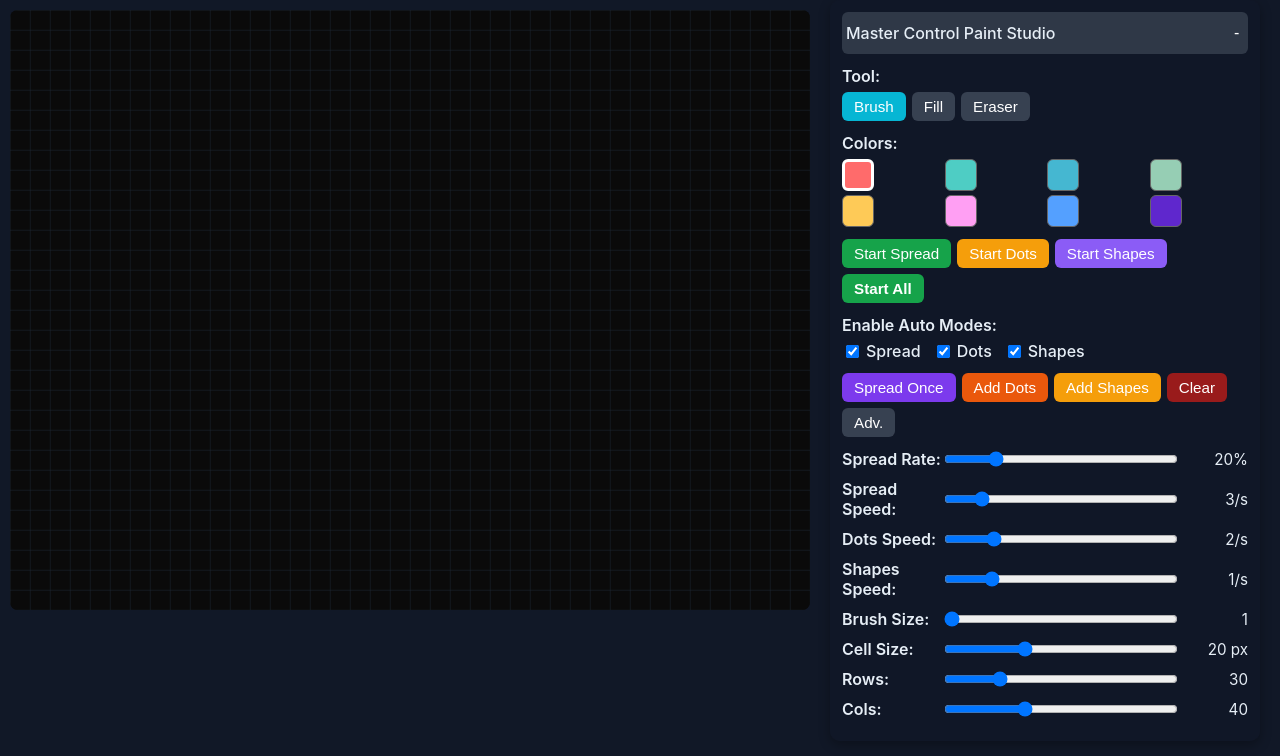
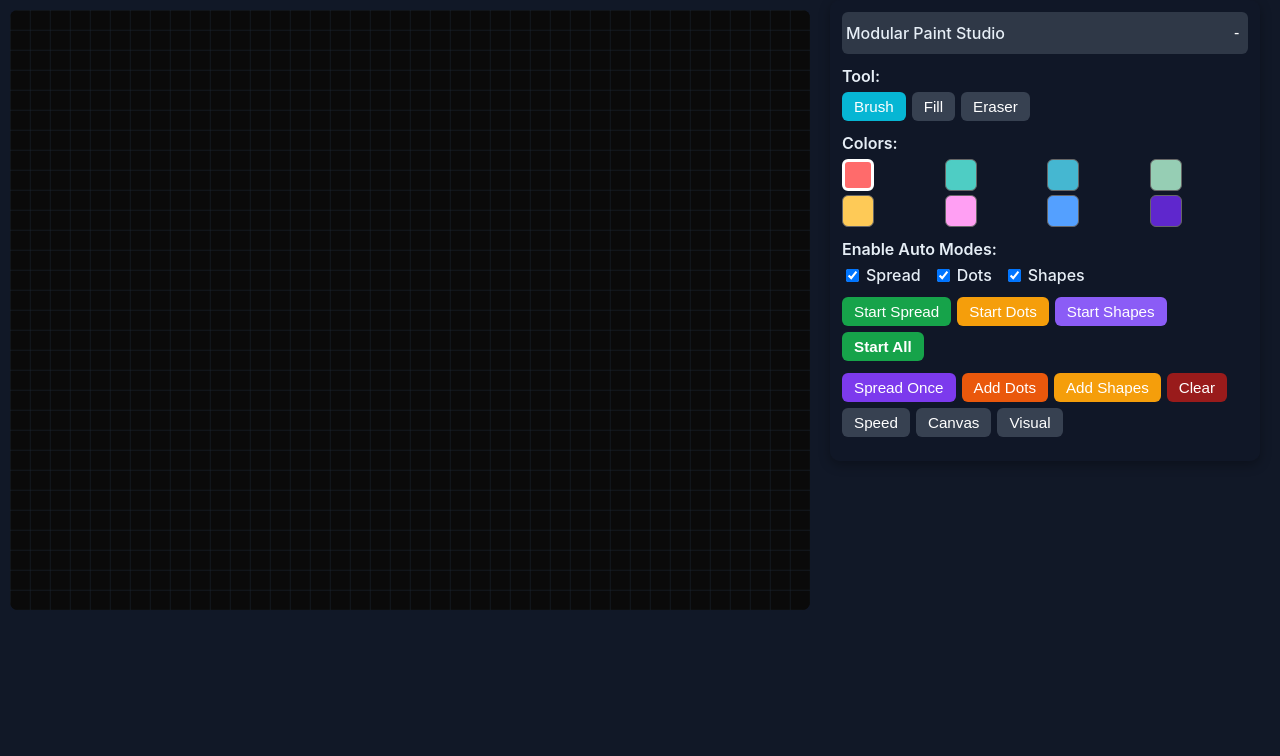
Before and after one commit to jo56/painting-with-roughness, a React (Vite) app: page / in a window 1280 px wide. Shown: the top 756 px of the page. Built offline with nearby package versions, Linux system fonts and the light colour scheme.

Commit message:
changing setting sliders

```diff
--- a/src/App.tsx
+++ b/src/App.tsx
@@ -14,7 +14,7 @@ function cloneGrid(grid: number[][]): number[][] {
   return grid.map(row => [...row]);
 }
 
-export default function MasterControlPaintStudio(): JSX.Element {
+export default function ModularSettingsPaintStudio(): JSX.Element {
   const canvasRef = useRef<HTMLCanvasElement | null>(null);
   const canvasContainerRef = useRef<HTMLDivElement | null>(null);
   const panelRef = useRef<HTMLDivElement | null>(null);
@@ -67,7 +67,9 @@ export default function MasterControlPaintStudio(): JSX.Element {
   const [blendMode, setBlendMode] = useState(defaults.blendMode);
   const [tool, setTool] = useState('brush');
   const [panelMinimized, setPanelMinimized] = useState(false);
-  const [showAdvanced, setShowAdvanced] = useState(false);
+  const [showSpeedSettings, setShowSpeedSettings] = useState(false);
+  const [showCanvasSettings, setShowCanvasSettings] = useState(false);
+  const [showVisualSettings, setShowVisualSettings] = useState(false);
 
   const spreadProbabilityRef = useRef(spreadProbability);
   const autoSpreadSpeedRef = useRef(autoSpreadSpeed);
@@ -403,7 +405,6 @@ export default function MasterControlPaintStudio(): JSX.Element {
   };
 
   const startAllEnabled = () => {
-    // Start all enabled auto modes
     if (autoSpreadEnabled && !autoSpreading) {
       runningRef.current = true;
       setAutoSpreading(true);
@@ -422,7 +423,6 @@ export default function MasterControlPaintStudio(): JSX.Element {
   };
 
   const stopAll = () => {
-    // Stop all running auto modes
     if (autoSpreading) {
       runningRef.current = false;
       setAutoSpreading(false);
@@ -565,7 +565,7 @@ export default function MasterControlPaintStudio(): JSX.Element {
             alignItems: 'center'
           }}
         >
-          <span>Master Control Paint Studio</span>
+          <span>Modular Paint Studio</span>
           <button
             onClick={() => setPanelMinimized(prev => !prev)}
             style={{
@@ -641,7 +641,36 @@ export default function MasterControlPaintStudio(): JSX.Element {
               </div>
             </div>
 
-            {/* Individual Control Buttons */}
+            <div style={{ marginBottom: '12px' }}>
+              <label style={{ fontWeight: 600, marginBottom: '6px', display: 'block' }}>Enable Auto Modes:</label>
+              <div style={{ display: 'flex', gap: '12px', flexWrap: 'wrap' }}>
+                <label style={{ display: 'flex', alignItems: 'center', gap: '4px', fontWeight: 500 }}>
+                  <input
+                    type="checkbox"
+                    checked={autoSpreadEnabled}
+                    onChange={(e) => setAutoSpreadEnabled(e.target.checked)}
+                  />
+                  Spread
+                </label>
+                <label style={{ display: 'flex', alignItems: 'center', gap: '4px', fontWeight: 500 }}>
+                  <input
+                    type="checkbox"
+                    checked={autoDotsEnabled}
+                    onChange={(e) => setAutoDotsEnabled(e.target.checked)}
+                  />
+                  Dots
+                </label>
+                <label style={{ display: 'flex', alignItems: 'center', gap: '4px', fontWeight: 500 }}>
+                  <input
+                    type="checkbox"
+                    checked={autoShapesEnabled}
+                    onChange={(e) => setAutoShapesEnabled(e.target.checked)}
+                  />
+                  Shapes
+                </label>
+              </div>
+            </div>
+
             <div style={{ display: 'flex', gap: '6px', marginBottom: '12px', flexWrap: 'wrap' }}>
               {[
                 {
@@ -684,7 +713,6 @@ export default function MasterControlPaintStudio(): JSX.Element {
                 </button>
               ))}
 
-              {/* Master Control Button */}
               <button
                 onClick={isAnyRunning ? stopAll : startAllEnabled}
                 disabled={!anyEnabled && !isAnyRunning}
@@ -709,45 +737,15 @@ export default function MasterControlPaintStudio(): JSX.Element {
               </button>
             </div>
 
-            {/* Enable/Disable Checkboxes */}
-            <div style={{ marginBottom: '12px' }}>
-              <label style={{ fontWeight: 600, marginBottom: '6px', display: 'block' }}>Enable Auto Modes:</label>
-              <div style={{ display: 'flex', gap: '12px', flexWrap: 'wrap' }}>
-                <label style={{ display: 'flex', alignItems: 'center', gap: '4px', fontWeight: 500 }}>
-                  <input
-                    type="checkbox"
-                    checked={autoSpreadEnabled}
-                    onChange={(e) => setAutoSpreadEnabled(e.target.checked)}
-                  />
-                  Spread
-                </label>
-                <label style={{ display: 'flex', alignItems: 'center', gap: '4px', fontWeight: 500 }}>
-                  <input
-                    type="checkbox"
-                    checked={autoDotsEnabled}
-                    onChange={(e) => setAutoDotsEnabled(e.target.checked)}
-                  />
-                  Dots
-                </label>
-                <label style={{ display: 'flex', alignItems: 'center', gap: '4px', fontWeight: 500 }}>
-                  <input
-                    type="checkbox"
-                    checked={autoShapesEnabled}
-                    onChange={(e) => setAutoShapesEnabled(e.target.checked)}
-                  />
-                  Shapes
-                </label>
-              </div>
-            </div>
-
-            {/* Manual Generation */}
             <div style={{ display: 'flex', gap: '6px', marginBottom: '12px', flexWrap: 'wrap' }}>
               {[
                 { label: 'Spread Once', onClick: colorSpread, bg: '#7c3aed' },
                 { label: 'Add Dots', onClick: addRandomDots, bg: '#ea580c' },
                 { label: 'Add Shapes', onClick: addRandomShapes, bg: '#f59e0b' },
                 { label: 'Clear', onClick: clear, bg: '#991b1b' },
-                { label: 'Adv.', onClick: () => setShowAdvanced(prev => !prev), bg: '#374151' }
+                { label: 'Speed', onClick: () => setShowSpeedSettings(prev => !prev), bg: showSpeedSettings ? '#059669' : '#374151' },
+                { label: 'Canvas', onClick: () => setShowCanvasSettings(prev => !prev), bg: showCanvasSettings ? '#059669' : '#374151' },
+                { label: 'Visual', onClick: () => setShowVisualSettings(prev => !prev), bg: showVisualSettings ? '#059669' : '#374151' }
               ].map(({ label, onClick, bg }) => (
                 <button
                   key={label}
@@ -769,19 +767,33 @@ export default function MasterControlPaintStudio(): JSX.Element {
               ))}
             </div>
 
+            {/* Conditional Settings Display */}
+            {(showSpeedSettings || showCanvasSettings) && (
+              <div style={{
+                display: 'grid',
+                gridTemplateColumns: showSpeedSettings && showCanvasSettings ? 'repeat(2, 1fr)' : '1fr',
+                gap: '12px',
+                marginBottom: '12px'
+              }}>
+                {/* Speed Settings Column */}
+                {showSpeedSettings && (
+                  <div>
+                    <label style={{ fontWeight: 600, marginBottom: '8px', display: 'block', fontSize: '0.9rem', color: '#e5e7eb' }}>
+                      Speed Controls
+                    </label>
                     {[
                       ['Spread Rate', spreadProbability, 0, 1, 0.01, setSpreadProbability, '%'],
                       ['Spread Speed', autoSpreadSpeed, 0.25, 20, 0.25, setAutoSpreadSpeed, '/s'],
                       ['Dots Speed', autoDotsSpeed, 0.1, 10, 0.1, setAutoDotsSpeed, '/s'],
-              ['Shapes Speed', autoShapesSpeed, 0.1, 5, 0.1, setAutoShapesSpeed, '/s'],
-              ['Brush Size', brushSize, 1, 10, 1, setBrushSize, ''],
-              ['Cell Size', cellSize, 5, 50, 1, setCellSize, ' px'],
-              ['Rows', rows, 10, 100, 1, handleRowsChange, ''],
-              ['Cols', cols, 10, 100, 1, handleColsChange, '']
+                      ['Shapes Speed', autoShapesSpeed, 0.1, 5, 0.1, setAutoShapesSpeed, '/s']
                     ].map(([label, value, min, max, step, setter, unit], idx) => (
-              <div key={idx} style={{ display: 'flex', alignItems: 'center', marginBottom: '10px' }}>
-                <label style={{ width: '100px', fontWeight: 600 }}>{label}:</label>
-                <div style={{ flex: 1, display: 'flex', alignItems: 'center', gap: '8px' }}>
+                      <div key={idx} style={{ marginBottom: '8px' }}>
+                        <div style={{ display: 'flex', justifyContent: 'space-between', alignItems: 'center', marginBottom: '2px' }}>
+                          <label style={{ fontSize: '0.85rem', fontWeight: 500 }}>{label}:</label>
+                          <span style={{ fontSize: '0.8rem', color: '#9ca3af' }}>
+                            {label === 'Spread Rate' ? `${Math.round((value as number) * 100)}${unit}` : `${value}${unit}`}
+                          </span>
+                        </div>
                         <input
                           type="range"
                           min={min as number}
@@ -789,16 +801,49 @@ export default function MasterControlPaintStudio(): JSX.Element {
                           step={step as number}
                           value={value as number}
                           onChange={(e) => setter(Number(e.target.value))}
-                    style={{ flex: 1, height: '8px', borderRadius: '4px' }}
+                          style={{ width: '100%', height: '6px' }}
                         />
-                  <span style={{ minWidth: '60px', textAlign: 'right', fontSize: '0.95rem' }}>
-                    {label === 'Spread Rate' ? `${Math.round((value as number) * 100)}${unit}` : `${value}${unit}`}
+                      </div>
+                    ))}
+                  </div>
+                )}
+
+                {/* Canvas Settings Column */}
+                {showCanvasSettings && (
+                  <div>
+                    <label style={{ fontWeight: 600, marginBottom: '8px', display: 'block', fontSize: '0.9rem', color: '#e5e7eb' }}>
+                      Canvas Settings
+                    </label>
+                    {[
+                      ['Brush Size', brushSize, 1, 10, 1, setBrushSize, ''],
+                      ['Cell Size', cellSize, 5, 50, 1, setCellSize, ' px'],
+                      ['Rows', rows, 10, 100, 1, handleRowsChange, ''],
+                      ['Cols', cols, 10, 100, 1, handleColsChange, '']
+                    ].map(([label, value, min, max, step, setter, unit], idx) => (
+                      <div key={idx} style={{ marginBottom: '8px' }}>
+                        <div style={{ display: 'flex', justifyContent: 'space-between', alignItems: 'center', marginBottom: '2px' }}>
+                          <label style={{ fontSize: '0.85rem', fontWeight: 500 }}>{label}:</label>
+                          <span style={{ fontSize: '0.8rem', color: '#9ca3af' }}>
+                            {`${value}${unit}`}
                           </span>
                         </div>
+                        <input
+                          type="range"
+                          min={min as number}
+                          max={max as number}
+                          step={step as number}
+                          value={value as number}
+                          onChange={(e) => setter(Number(e.target.value))}
+                          style={{ width: '100%', height: '6px' }}
+                        />
                       </div>
                     ))}
+                  </div>
+                )}
+              </div>
+            )}
 
-            {showAdvanced && (
+            {showVisualSettings && (
               <>
                 <div style={{ marginBottom: '10px' }}>
                   <label style={{ fontWeight: 600, marginBottom: '6px', display: 'block' }}>Blend Mode:</label>
```
Lines whose indentation alone changed are shown as unchanged.
